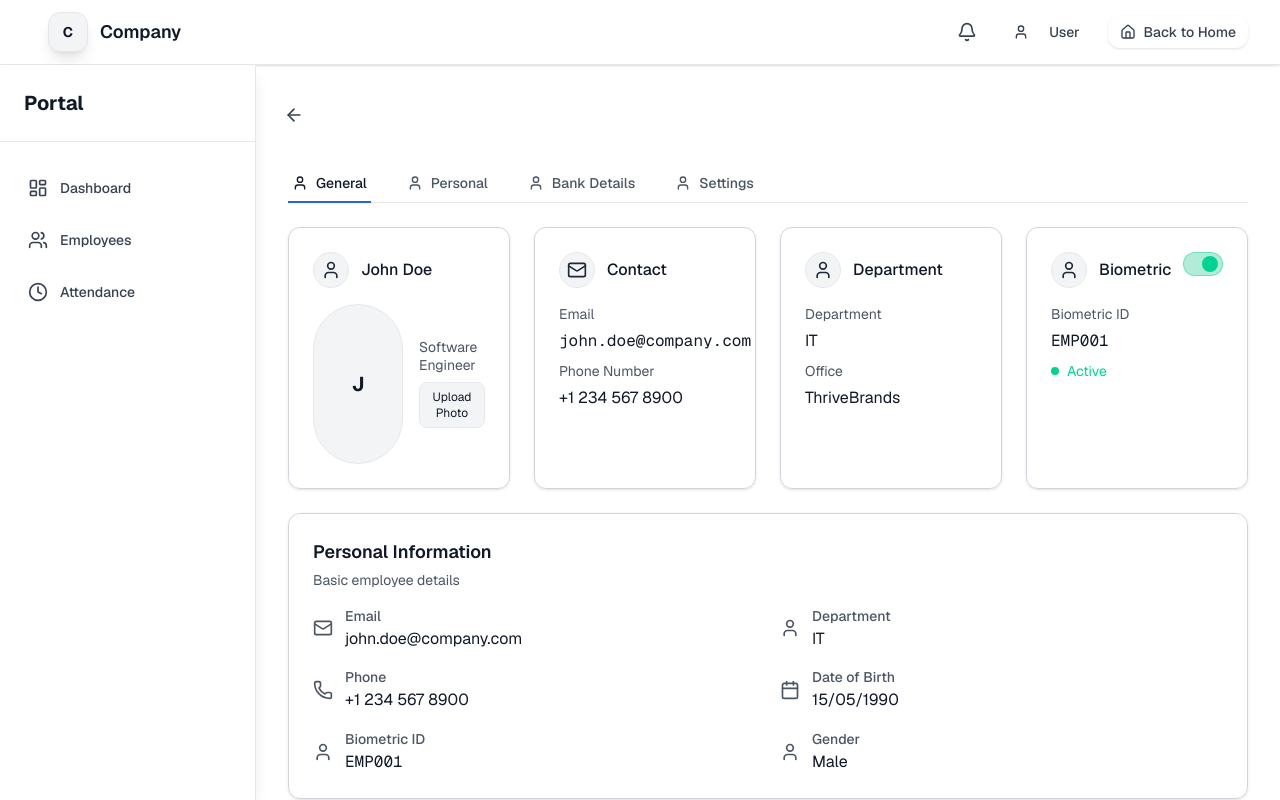
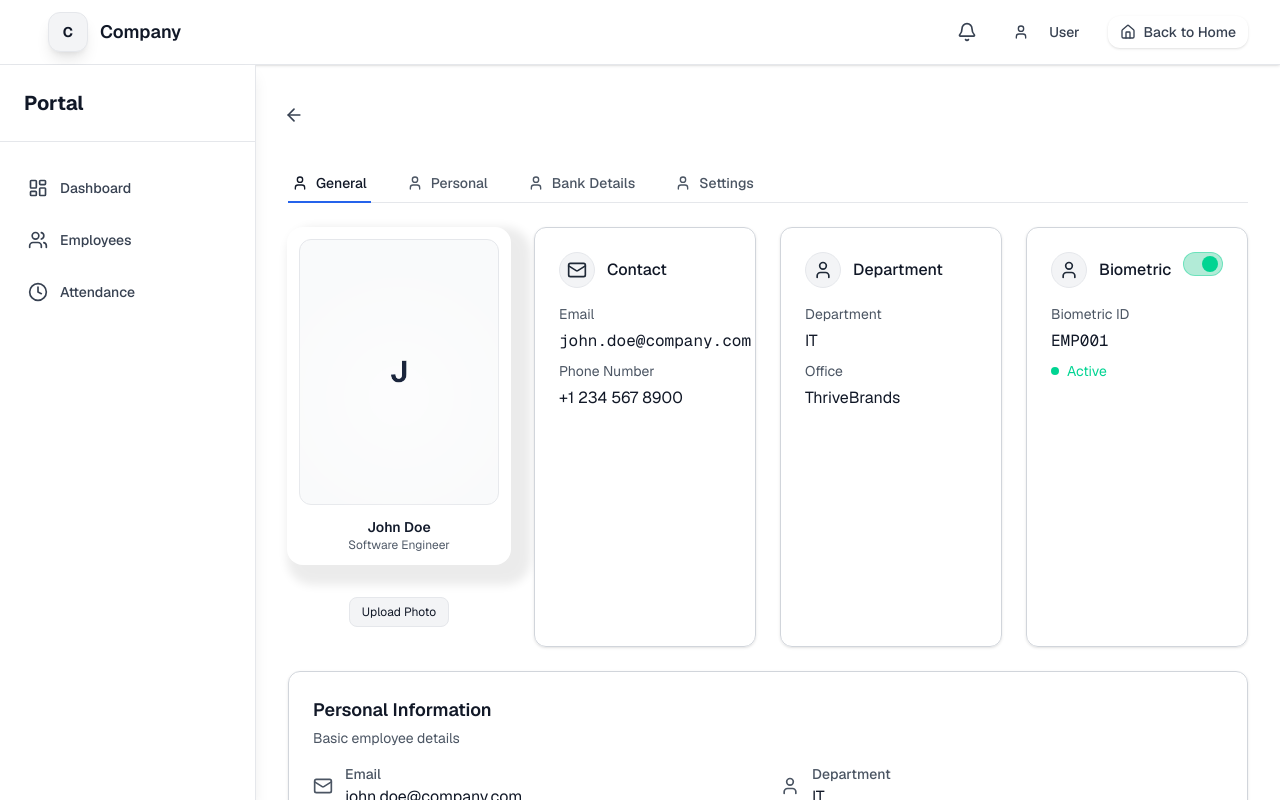
Before and after one commit to govindrajpootecosoul/hrms_frontend, a Next.js app: page /hrms/1/employees/1 in a window 1280 px wide. Shown: the top 800 px of the page. Built offline with nearby package versions, Linux system fonts and the light colour scheme.

Commit message:
ui changes

```diff
--- a/package.json
+++ b/package.json
@@ -13,6 +13,7 @@
     "clsx": "^2.1.1",
     "gsap": "^3.13.0",
     "lucide-react": "^0.548.0",
+    "motion": "^12.23.24",
     "next": "16.0.0",
     "react": "19.2.0",
     "react-dom": "19.2.0",
--- a/src/components/hrms/EmployeeDetailView.jsx
+++ b/src/components/hrms/EmployeeDetailView.jsx
@@ -2,6 +2,7 @@
 
 import { useState, useRef } from 'react';
 import { User, Mail, Phone, Calendar } from 'lucide-react';
+import { CometCard } from '@/components/hrms/ProfilePicCard';
 import Tabs from '@/components/common/Tabs';
 import Card from '@/components/common/Card';
 import Button from '@/components/common/Button';
@@ -89,23 +90,17 @@ const EmployeeDetailView = ({
     <div className="space-y-6">
       {/* Summary Cards */}
       <div className="grid grid-cols-1 md:grid-cols-2 xl:grid-cols-4 gap-6">
-        <SummaryCard icon={<User className="w-5 h-5" />} title={employee.name}>
-          <div className="flex items-center gap-4">
-            <div className="relative w-40 h-40 rounded-full overflow-hidden bg-neutral-100 border border-neutral-200 flex items-center justify-center">
-              {profilePreview ? (
-                <img src={profilePreview} alt={employee.name} className="w-full h-full object-cover" />
-              ) : (
-                <span className="text-xl font-bold text-neutral-900">
-                  {employee.name?.charAt(0)?.toUpperCase() || 'E'}
-                </span>
-              )}
-            </div>
-            <div className="flex flex-col">
-              <p className="text-neutral-600 text-sm leading-tight">{employee.designation}</p>
+        <div className="flex flex-col items-center justify-center space-y-5">
+          <CometCard
+            className="w-56"
+            imageUrl={profilePreview || undefined}
+            name={employee.name}
+            designation={employee.designation}
+          />
           <button
             type="button"
             onClick={() => fileInputRef.current?.click()}
-                className="mt-2 inline-flex items-center px-3 py-1.5 rounded-lg text-xs bg-neutral-100 hover:bg-neutral-200 border border-neutral-200 text-neutral-900 transition-colors"
+            className="mt-3 inline-flex items-center px-3 py-1.5 rounded-lg text-xs bg-neutral-100 hover:bg-neutral-200 border border-neutral-200 text-neutral-900 transition-colors"
           >
             Upload Photo
           </button>
@@ -123,8 +118,6 @@ const EmployeeDetailView = ({
             }}
           />
         </div>
-          </div>
-        </SummaryCard>
         <SummaryCard icon={<Mail className="w-5 h-5" />} title="Contact">
           <p className="text-sm"><span className="text-neutral-600">Email</span></p>
           <p className="font-mono text-neutral-900">{employee.email}</p>
@@ -213,35 +206,35 @@ const EmployeeDetailView = ({
       <div className="grid grid-cols-1 md:grid-cols-2 gap-6">
         <div className="space-y-4">
           <div>
-            <p className="text-sm font-medium text-white/70">Father's Name</p>
-            <p className="text-white">{employee.fatherName || 'Not provided'}</p>
+            <p className="text-sm font-medium text-neutral-600">Father's Name</p>
+            <p className="text-neutral-900">{employee.fatherName || 'Not provided'}</p>
           </div>
 
           <div>
-            <p className="text-sm font-medium text-white/70">Personal Email</p>
-            <p className="text-white">{employee.personalEmail || 'Not provided'}</p>
+            <p className="text-sm font-medium text-neutral-600">Personal Email</p>
+            <p className="text-neutral-900">{employee.personalEmail || 'Not provided'}</p>
           </div>
 
           <div>
-            <p className="text-sm font-medium text-white/70">Marital Status</p>
-            <p className="text-white">{employee.maritalStatus || 'Not specified'}</p>
+            <p className="text-sm font-medium text-neutral-600">Marital Status</p>
+            <p className="text-neutral-900">{employee.maritalStatus || 'Not specified'}</p>
           </div>
 
           <div>
-            <p className="text-sm font-medium text-white/70">Blood Group</p>
-            <p className="text-white">{employee.bloodGroup || 'Not specified'}</p>
+            <p className="text-sm font-medium text-neutral-600">Blood Group</p>
+            <p className="text-neutral-900">{employee.bloodGroup || 'Not specified'}</p>
           </div>
         </div>
 
         <div className="space-y-4">
           <div>
-            <p className="text-sm font-medium text-white/70">Address</p>
-            <p className="text-white">{employee.address || 'Not provided'}</p>
+            <p className="text-sm font-medium text-neutral-600">Address</p>
+            <p className="text-neutral-900">{employee.address || 'Not provided'}</p>
           </div>
 
           <div>
-            <p className="text-sm font-medium text-white/70">Emergency Contact</p>
-            <p className="text-white">{employee.emergencyContact || 'Not provided'}</p>
+            <p className="text-sm font-medium text-neutral-600">Emergency Contact</p>
+            <p className="text-neutral-900">{employee.emergencyContact || 'Not provided'}</p>
           </div>
         </div>
       </div>
@@ -253,40 +246,40 @@ const EmployeeDetailView = ({
       <div className="grid grid-cols-1 md:grid-cols-2 gap-6">
         <div className="space-y-4">
           <div>
-            <p className="text-sm font-medium text-white/70">Account Number</p>
-            <p className="text-white font-mono">{employee.accountNumber || 'Not provided'}</p>
+            <p className="text-sm font-medium text-neutral-600">Account Number</p>
+            <p className="text-neutral-900 font-mono">{employee.accountNumber || 'Not provided'}</p>
           </div>
 
           <div>
-            <p className="text-sm font-medium text-white/70">IFSC Code</p>
-            <p className="text-white font-mono">{employee.ifscCode || 'Not provided'}</p>
+            <p className="text-sm font-medium text-neutral-600">IFSC Code</p>
+            <p className="text-neutral-900 font-mono">{employee.ifscCode || 'Not provided'}</p>
           </div>
 
           <div>
-            <p className="text-sm font-medium text-white/70">Bank Name</p>
-            <p className="text-white">{employee.bankName || 'Not provided'}</p>
+            <p className="text-sm font-medium text-neutral-600">Bank Name</p>
+            <p className="text-neutral-900">{employee.bankName || 'Not provided'}</p>
           </div>
 
           <div>
-            <p className="text-sm font-medium text-white/70">Branch</p>
-            <p className="text-white">{employee.branch || 'Not provided'}</p>
+            <p className="text-sm font-medium text-neutral-600">Branch</p>
+            <p className="text-neutral-900">{employee.branch || 'Not provided'}</p>
           </div>
         </div>
 
         <div className="space-y-4">
           <div>
-            <p className="text-sm font-medium text-white/70">PAN Number</p>
-            <p className="text-white font-mono">{employee.panNumber || 'Not provided'}</p>
+            <p className="text-sm font-medium text-neutral-600">PAN Number</p>
+            <p className="text-neutral-900 font-mono">{employee.panNumber || 'Not provided'}</p>
           </div>
 
           <div>
-            <p className="text-sm font-medium text-white/70">Aadhar Number</p>
-            <p className="text-white font-mono">{employee.aadharNumber || 'Not provided'}</p>
+            <p className="text-sm font-medium text-neutral-600">Aadhar Number</p>
+            <p className="text-neutral-900 font-mono">{employee.aadharNumber || 'Not provided'}</p>
           </div>
 
           <div>
-            <p className="text-sm font-medium text-white/70">UAN Number</p>
-            <p className="text-white font-mono">{employee.uanNumber || 'Not provided'}</p>
+            <p className="text-sm font-medium text-neutral-600">UAN Number</p>
+            <p className="text-neutral-900 font-mono">{employee.uanNumber || 'Not provided'}</p>
           </div>
         </div>
       </div>
@@ -296,27 +289,27 @@ const EmployeeDetailView = ({
   const renderSettingsTab = () => (
     <Card variant="glass" title="Account Settings">
       <div className="space-y-6">
-        <div className="flex items-center justify-between p-4 bg-white/5 border border-white/10 rounded-lg">
+        <div className="flex items-center justify-between p-4 bg-neutral-50 border border-neutral-200 rounded-lg">
           <div>
-            <h4 className="font-medium text-white">Account Status</h4>
-            <p className="text-sm text-white/70">Current account status</p>
+            <h4 className="font-medium text-neutral-900">Account Status</h4>
+            <p className="text-sm text-neutral-600">Current account status</p>
           </div>
           <Badge variant={employee.status === 'active' ? 'success' : 'danger'}>
             {employee.status || 'Active'}
           </Badge>
         </div>
 
-        <div className="flex items-center justify-between p-4 bg-white/5 border border-white/10 rounded-lg">
+        <div className="flex items-center justify-between p-4 bg-neutral-50 border border-neutral-200 rounded-lg">
           <div>
-            <h4 className="font-medium text-white">Last Updated</h4>
-            <p className="text-sm text-white/70">{formatDateTime(employee.updatedAt)}</p>
+            <h4 className="font-medium text-neutral-900">Last Updated</h4>
+            <p className="text-sm text-neutral-600">{formatDateTime(employee.updatedAt)}</p>
           </div>
         </div>
 
-        <div className="flex items-center justify-between p-4 bg-white/5 border border-white/10 rounded-lg">
+        <div className="flex items-center justify-between p-4 bg-neutral-50 border border-neutral-200 rounded-lg">
           <div>
-            <h4 className="font-medium text-white">Created Date</h4>
-            <p className="text-sm text-white/70">{formatDateTime(employee.createdAt)}</p>
+            <h4 className="font-medium text-neutral-900">Created Date</h4>
+            <p className="text-sm text-neutral-600">{formatDateTime(employee.createdAt)}</p>
           </div>
         </div>
 
--- /dev/null
+++ b/src/components/hrms/ProfilePicCard.jsx
@@ -0,0 +1,125 @@
+"use client";
+import React, { useRef } from "react";
+import {
+  motion,
+  useMotionValue,
+  useSpring,
+  useTransform,
+  useMotionTemplate,
+} from "motion/react";
+import { clsx } from "clsx";
+import { twMerge } from "tailwind-merge";
+
+// Local utility: className merger (no external project import)
+export function cn(...inputs) {
+  return twMerge(clsx(inputs));
+}
+
+export const CometCard = ({
+  rotateDepth = 17.5,
+  translateDepth = 20,
+  className,
+  children,
+  imageUrl,
+  name,
+  designation
+}) => {
+  const ref = useRef(null);
+
+  const x = useMotionValue(0);
+  const y = useMotionValue(0);
+
+  const mouseXSpring = useSpring(x);
+  const mouseYSpring = useSpring(y);
+
+  const rotateX = useTransform(mouseYSpring, [-0.5, 0.5], [`-${rotateDepth}deg`, `${rotateDepth}deg`]);
+  const rotateY = useTransform(mouseXSpring, [-0.5, 0.5], [`${rotateDepth}deg`, `-${rotateDepth}deg`]);
+
+  const translateX = useTransform(mouseXSpring, [-0.5, 0.5], [`-${translateDepth}px`, `${translateDepth}px`]);
+  const translateY = useTransform(mouseYSpring, [-0.5, 0.5], [`${translateDepth}px`, `-${translateDepth}px`]);
+
+  const glareX = useTransform(mouseXSpring, [-0.5, 0.5], [0, 100]);
+  const glareY = useTransform(mouseYSpring, [-0.5, 0.5], [0, 100]);
+
+  const glareBackground = useMotionTemplate`radial-gradient(circle at ${glareX}% ${glareY}%, rgba(255, 255, 255, 0.9) 10%, rgba(255, 255, 255, 0.75) 20%, rgba(255, 255, 255, 0) 80%)`;
+
+  const handleMouseMove = (e) => {
+    if (!ref.current) return;
+
+    const rect = ref.current.getBoundingClientRect();
+
+    const width = rect.width;
+    const height = rect.height;
+
+    const mouseX = e.clientX - rect.left;
+    const mouseY = e.clientY - rect.top;
+
+    const xPct = mouseX / width - 0.5;
+    const yPct = mouseY / height - 0.5;
+
+    x.set(xPct);
+    y.set(yPct);
+  };
+
+  const handleMouseLeave = () => {
+    x.set(0);
+    y.set(0);
+  };
+
+  return (
+    <div className={cn("perspective-distant transform-3d", className)}>
+      <motion.div
+        ref={ref}
+        onMouseMove={handleMouseMove}
+        onMouseLeave={handleMouseLeave}
+        style={{
+          rotateX,
+          rotateY,
+          translateX,
+          translateY,
+          boxShadow: "rgba(0, 0, 0, 0.08) 10px 10px 10px 10px",
+        }}
+        initial={{ scale: 1, z: 0 }}
+        whileHover={{
+          scale: 1.05,
+          z: 50,
+          transition: { duration: 0.2 },
+        }}
+        className="relative rounded-2xl bg-white overflow-hidden">
+        {children ? (
+          children
+        ) : (
+          <div className="flex flex-col items-center gap-3 p-3">
+            <div className="w-full rounded-xl overflow-hidden border border-neutral-200 bg-neutral-50">
+              <div className="relative w-full aspect-[3/4]">
+                {imageUrl ? (
+                  // eslint-disable-next-line @next/next/no-img-element
+                  <img src={imageUrl} alt={name || 'Profile picture'} className="absolute inset-0 h-full w-full object-cover" />
+                ) : (
+                  <div className="absolute inset-0 flex items-center justify-center">
+                    <span className="text-3xl font-bold text-neutral-900">
+                      {(name || 'E').charAt(0).toUpperCase()}
+                    </span>
+                  </div>
+                )}
+              </div>
+            </div>
+            {(name || designation) && (
+              <div className="w-full text-center">
+                {name && <p className="text-sm font-semibold text-neutral-900">{name}</p>}
+                {designation && <p className="text-xs text-neutral-600">{designation}</p>}
+              </div>
+            )}
+          </div>
+        )}
+        <motion.div
+          className="pointer-events-none absolute inset-0 z-50 h-full w-full rounded-[16px] mix-blend-overlay"
+          style={{
+            background: glareBackground,
+            opacity: 0.6,
+          }}
+          transition={{ duration: 0.2 }} />
+      </motion.div>
+    </div>
+  );
+};
```
Also changed, not shown: src/components/asset-tracker/AssetDetailView.jsx (+32 -32 lines), 1 other file (tests, documents, lock files or other folders). Lines whose indentation alone changed are shown as unchanged.
